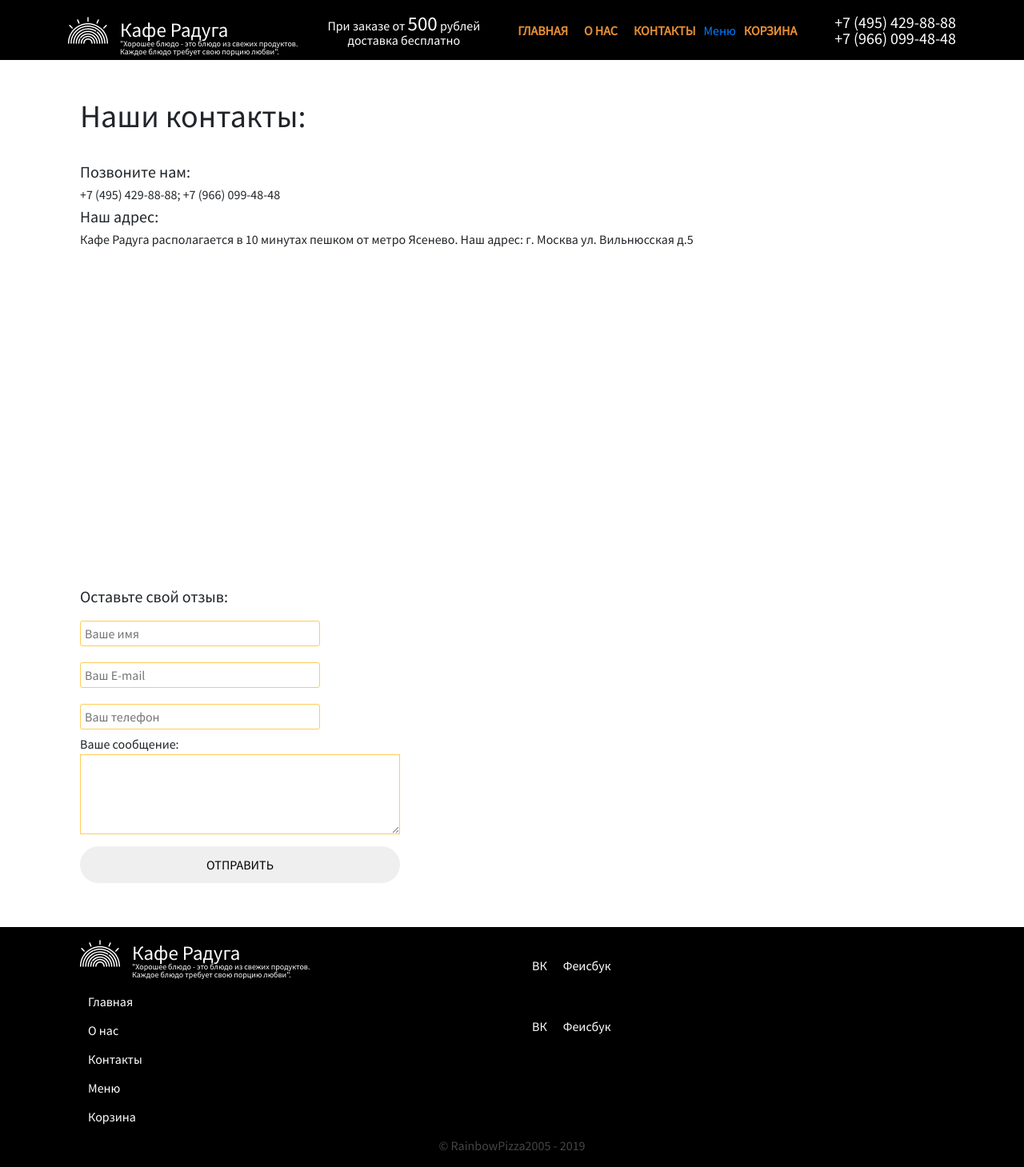
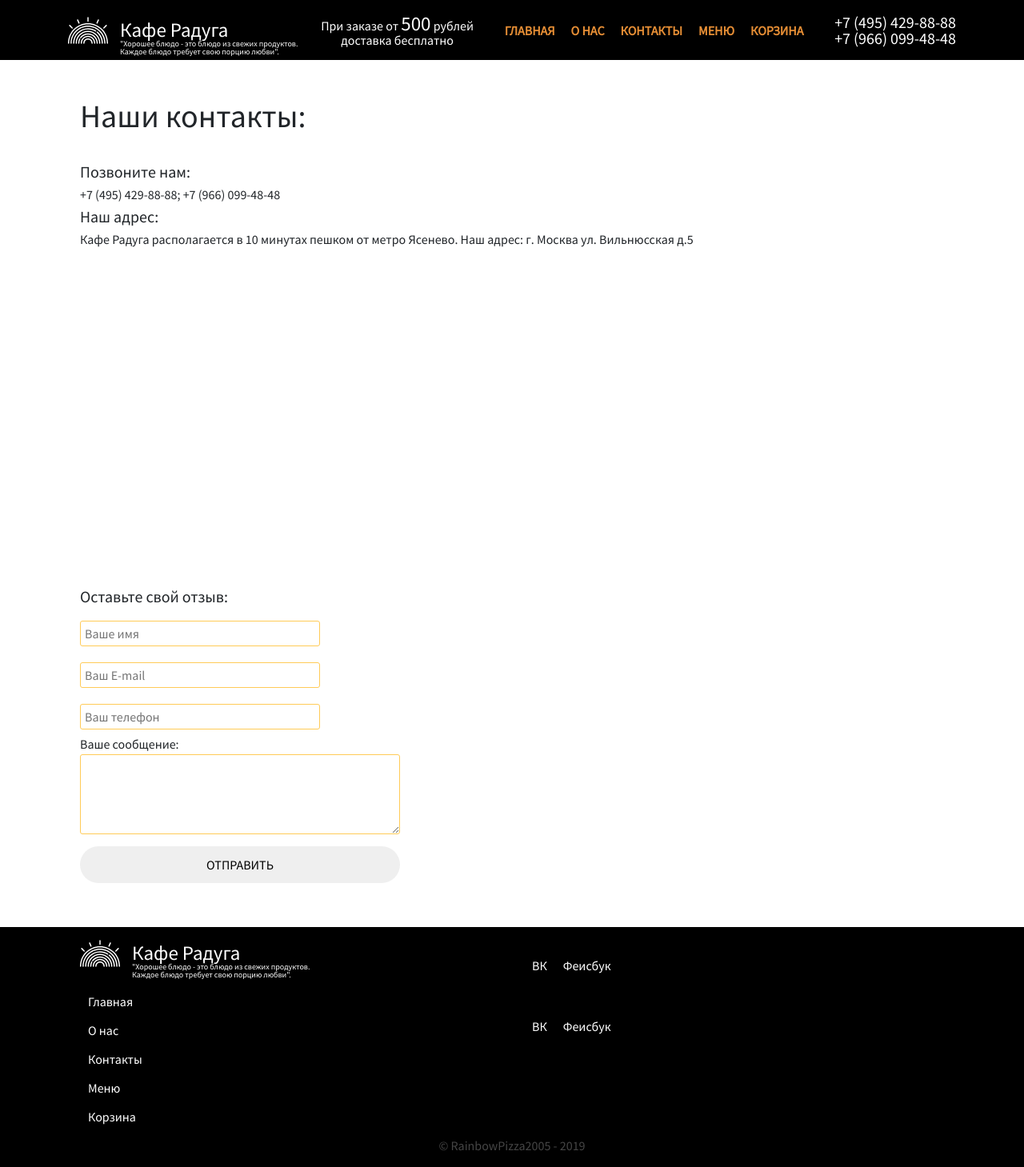
Before and after one commit to TheGreenForest/raibowcaffe, a PHP site: page /contact.php in a window 1280 px wide. Shown: the whole page at 80% size. Run offline with PHP 8.4, Linux system fonts and the light colour scheme.

Commit message:
Прост)

```diff
--- a/css/contact.css
+++ b/css/contact.css
@@ -30,6 +30,7 @@ input{
 }
 
 textarea{
+    border-radius: 3px;
     padding: 5px;
     outline: none;
     border: 1px solid #ffcb57;
--- a/css/main.css
+++ b/css/main.css
@@ -187,3 +187,6 @@ table {
     text-align: center;
     color: #454545
 }
+iframe{
+    width: 100%;
+}
--- a/modules/header.php
+++ b/modules/header.php
@@ -8,17 +8,15 @@
                     <div class="logo-text-discription">"Хорошее блюдо - это блюдо из свежих продуктов. <br>Каждое блюдо требует свою порцию любви".</div>
                 </div>
             </div>
-                <div class="delivery"><p>При заказе от <span style="font-size:25px">500</span> рублей <br> доставка бесплатно</p>
+            <div class="delivery">
+                <p>При заказе от <span style="font-size:25px">500</span> рублей <br> доставка бесплатно</p>
             </div>
             <div class="nav">
                 <ul type="none" class="nav-menu">
                     <li><a href="/index.php">Главная</a></li>
                     <li><a href="/about.php">О нас</a></li>
                     <li><a href="/contact.php">Контакты</a></li>
-                        <div class="menu-item">
                     <li><a href="/menu.php">Меню</a></li>
-
-                        </div>
                     <li><a href="/cart.php">Корзина</a></li>
                 </ul>
             </div>
```
Lines whose indentation alone changed are shown as unchanged.
